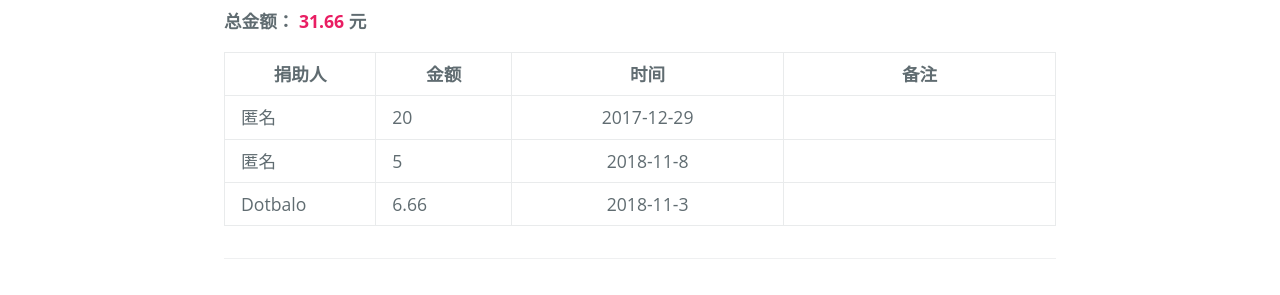
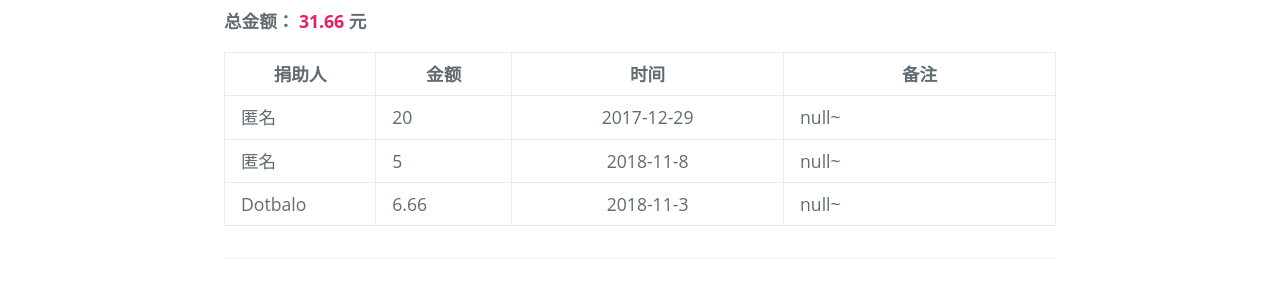
Before and after one commit to link9596/qwq, a Jekyll site: the page built from about.md, in a window 1280 px wide and 900 px high, scrolled down 3299 px. Shown: the part 489-784 px from the top of the window. Built offline with Jekyll 4.4.1, drawn with Linux system fonts in a browser that asks for light colours; some web fonts are replaced; comment, search, counter and statistics services are not loaded.

Commit message:
Update donate.yml

```diff
--- a/_data/donate.yml
+++ b/_data/donate.yml
@@ -1,11 +1,14 @@
 - name: 匿名
   money: 20
   time: 2017-12-29
+  remark: null~
 
 - name: 匿名
   money: 5
   time: 2018-11-8
+  remark: null~
 
 - name: Dotbalo
   money: 6.66
   time: 2018-11-3
+  remark: null~
```
